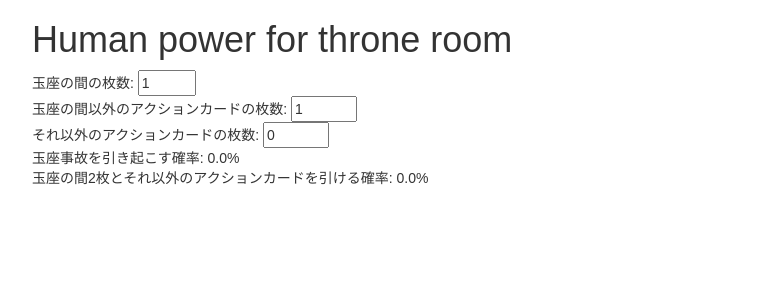
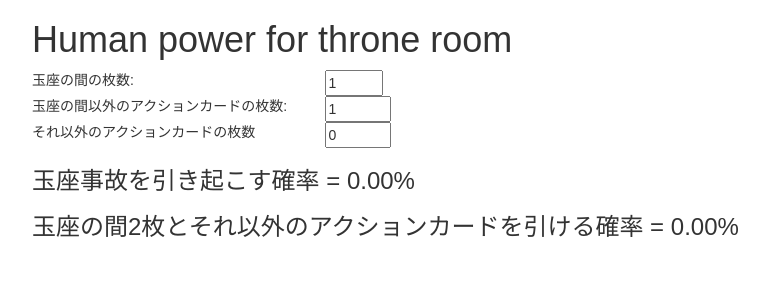
Before and after one commit to autopp/human-power-for-throne-room, a React (Create React App) app: page / in a window 1280 px wide. Shown: the top 300 px of the page, without its empty margins (38-807 px from the left). Built offline with nearby package versions, Linux system fonts and the light colour scheme.

Commit message:
style: adjust style

```diff
--- a/src/App.js
+++ b/src/App.js
@@ -60,18 +60,43 @@ class App extends Component {
     let throne4 = this.C(throne, 4) * this.C(other, 1);
     let throne5 = this.C(throne, 5);
 
-    return 100 - (throne0 + throne1 + throne2 + throne3 + throne4 + throne5) / this.C(total, 5) * 100;
+    return Math.abs(100 - (throne0 + throne1 + throne2 + throne3 + throne4 + throne5) / this.C(total, 5) * 100);
   }
 
   render() {
     return (
       <div className="container">
-        <h1>Human power for throne room</h1>
-        <div>玉座の間の枚数: <input type="number" value={this.state.throne} min="1" max="10" step="1" onChange={this.onChangeThrone} /></div>
-        <div>玉座の間以外のアクションカードの枚数: <input type="number" value={this.state.action} min="1" max="100" step="1" onChange={this.onChangeAction} /></div>
-        <div>それ以外のアクションカードの枚数: <input type="number" value={this.state.other} min="0" max="100" step="1" onChange={this.onChangeOther} /></div>
-        <div>玉座事故を引き起こす確率: {sprintf("%.1f", this.calcProbabilityOfAccident())}%</div>
-        <div>玉座の間2枚とそれ以外のアクションカードを引ける確率: {sprintf("%.1f", this.calcProbabilityOfDoubleThroneAction())}%</div>
+        <div className="row">
+          <div className="col-lg-6">
+            <h1>Human power for throne room</h1>
+          </div>
+        </div>
+        <div className="row">
+          <div className="col-lg-3">
+            <div>玉座の間の枚数:</div>
+          </div>
+          <div className="col-lg-2">
+            <input type="number" value={this.state.throne} min="1" max="10" step="1" onChange={this.onChangeThrone} />
+          </div>
+        </div>
+        <div className="row">
+          <div className="col-lg-3">
+            <div>玉座の間以外のアクションカードの枚数:</div>
+          </div>
+          <div className="col-lg-2">
+            <input type="number" value={this.state.action} min="1" max="100" step="1" onChange={this.onChangeAction} />
+          </div>
+        </div>
+        <div className="row">
+          <div className="col-lg-3">
+            <div>それ以外のアクションカードの枚数</div>
+          </div>
+          <div className="col-lg-2">
+            <input type="number" value={this.state.other} min="0" max="100" step="1" onChange={this.onChangeOther} />
+          </div>
+        </div>
+        <h3>玉座事故を引き起こす確率 = {sprintf("%.2f", this.calcProbabilityOfAccident())}%</h3>
+        <h3>玉座の間2枚とそれ以外のアクションカードを引ける確率 = {sprintf("%.2f", this.calcProbabilityOfDoubleThroneAction())}%</h3>
       </div>
     );
   }
```
